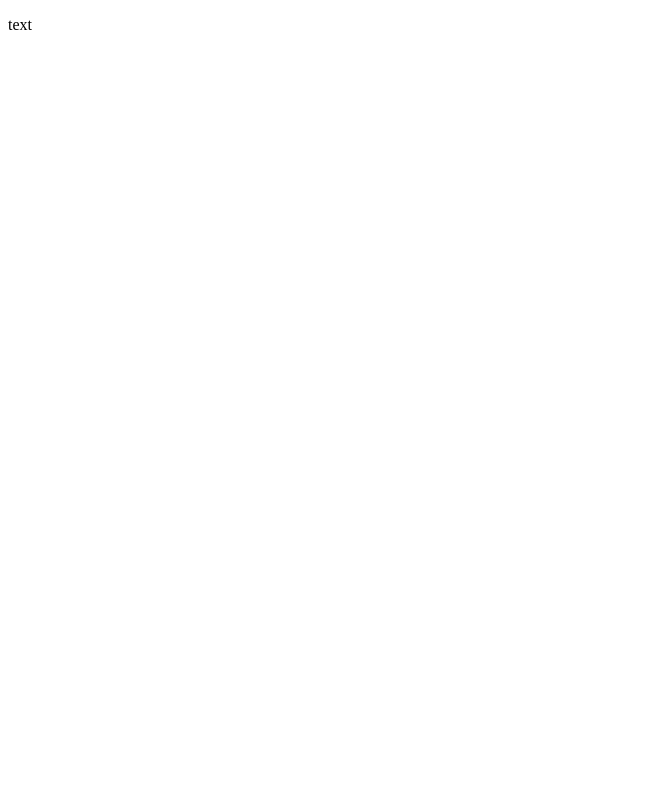
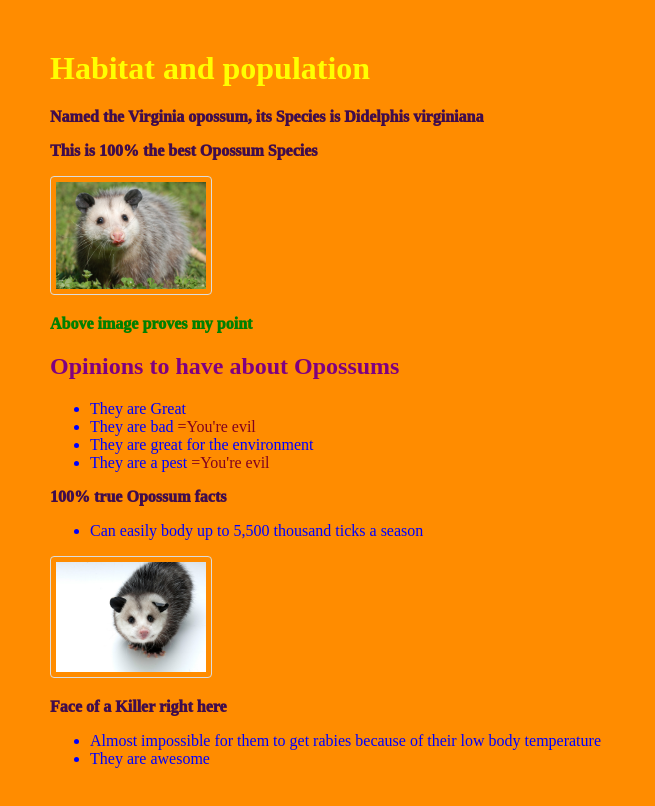
Before and after one commit to ColCharl/First-Repo-YAY, a plain HTML site: page docs/page-2.html in a window 1280 px wide. Shown: the whole page, without its empty margins (0-655 px from the left). Drawn offline with Linux system fonts and the light colour scheme.

Commit message:
Opossums HELL YA

```diff
--- a/docs/page-2.html
+++ b/docs/page-2.html
@@ -1,9 +1,33 @@
 <!DOCTYPE html>
 <html>
     <head>
-        <title>Page 2</title>
+        <title>Virginia Opossum</title>
+
+        <link type="text/css" href="style-2.css" rel="stylesheet"/>
     </head>
     <body>
-        <p>text</p>
+        <h1>Habitat and population</h1>
+
+        <p>Named the Virginia opossum, its Species is Didelphis virginiana</p>
+        <p>This is 100% the best Opossum Species </p>
+        <img src="images/Opossum2.jpg" alt="picture of a of Virginia Opossum"/>
+        <p><span class="noun">Above image proves my point</span></p>
+        <h2>Opinions to have about Opossums</h2>
+        <ul>
+            <li>They are Great</li>
+            <li>They are bad<span class="wrong">   =You're evil</span></li>
+            <li>They are great for the environment</li>
+            <li>They are a pest<span class="wrong">   =You're evil</span></li>
+        </ul>
+        <p>100% true Opossum facts</p>
+        <ul>
+            <li>Can easily body up to 5,500 thousand ticks a season</li>
+        </ul>
+        <img src="images/Opossum3.jpeg" alt="face of a killer"/>
+        <p>Face of a Killer right here</p>
+        <ul>
+            <li>Almost impossible for them to get rabies because of their low body temperature</li>
+            <li>They are awesome</li>
+        </ul>
     </body>
 </html>
--- a/docs/style-2.css
+++ b/docs/style-2.css
@@ -1,6 +1,6 @@
 body{
     color: blue;
-    background-color: orange;
+    background-color: darkorange;
     margin:50px;
 
 }
@@ -8,4 +8,26 @@ h1{
     color: yellow;
 }
 hr{margin-left:-25px;}
-.noun{color:green;}
+.noun{color:green;
+font-weight: 1000;
+}
+p{
+    color: #400C4C;
+    font-weight: 1000;
+}
+h2{color: purple}
+img {
+  border: 1px solid #ddd;
+  border-radius: 4px;
+  padding: 5px;
+  width: 150px;
+
+}
+span.wrong { color: #800020; }
+img {
+  border: 1px solid #ddd;
+  border-radius: 4px;
+  padding: 5px;
+  width: 150px;
+
+}
--- a/docs/style.css
+++ b/docs/style.css
@@ -1,6 +1,6 @@
 body{
-    background:#046307;
-    color: #EEBC1D;
+    background:#ADEBB3;
+    color: #BA8E23;
     margin: 100px;
 }
 p{
@@ -8,10 +8,10 @@ p{
 }
 .noun{
     font-weight: 900;
-    color: #00FFFF;
+    color: #008B8B;
 }
 p.noun{
-    color:white;
+    color:grey;
 }
 img {
   border: 1px solid #ddd;
@@ -20,3 +20,4 @@ img {
   width: 150px;
 
 }
+span.wrong { color: red; }
```
Also changed, not shown: docs/index.html (+4 -3 lines), docs/Opossum2.jpg (added), docs/images/Opossum2.jpg (added), docs/images/Opossum3.jpeg (added).
